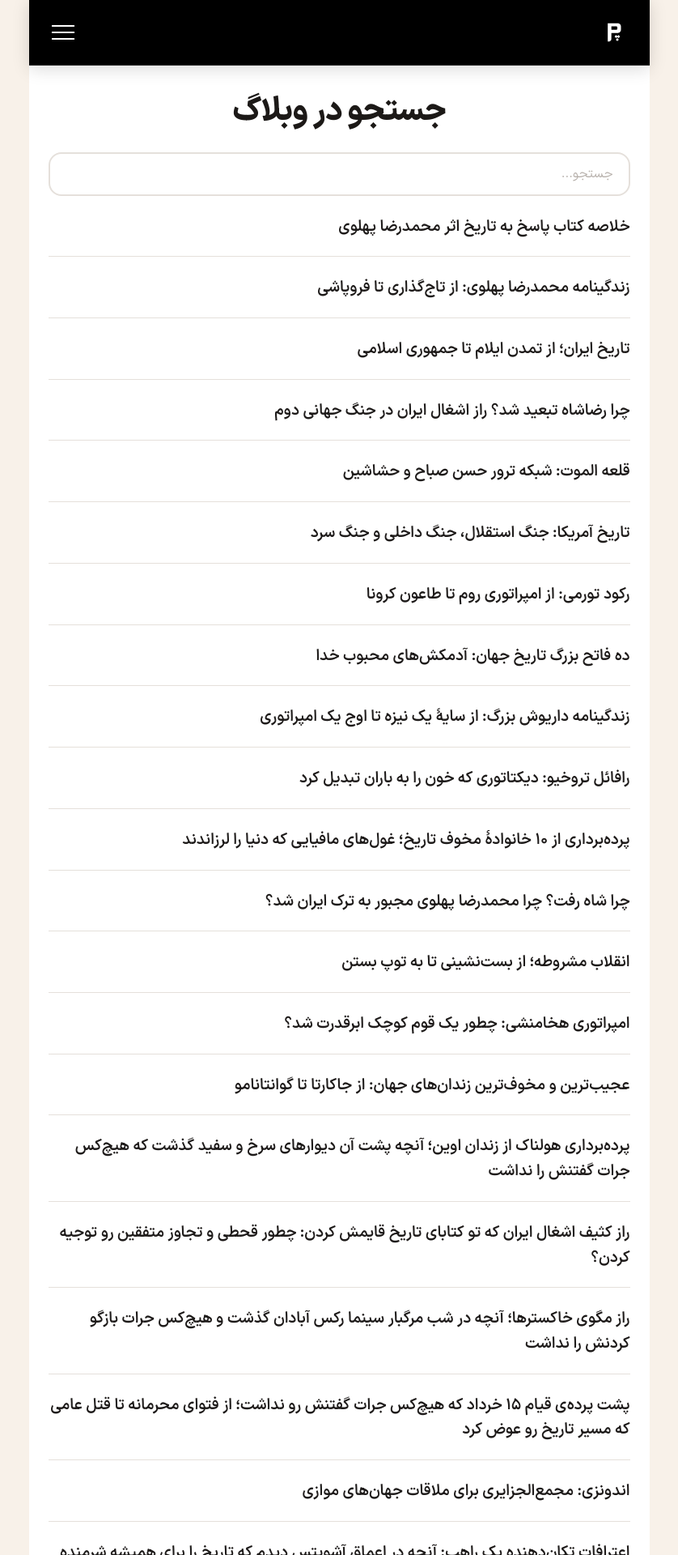
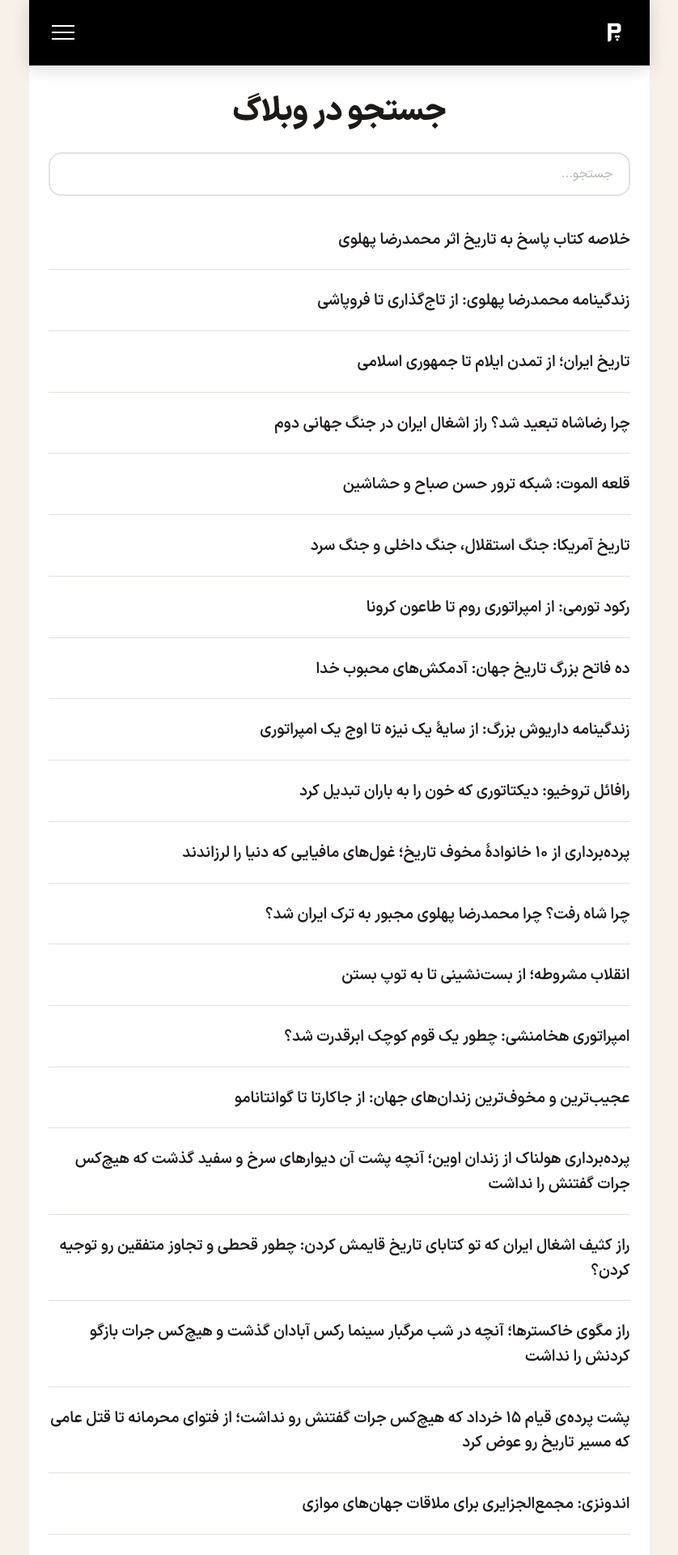
Before and after one commit to darkblog/darkblog.github.io, a Jekyll site: the page built from blog.html, in a window 1280 px wide. Shown: the top 1920 px of the page at 81% size, without its empty margins (221-1059 px from the left). Built offline with Jekyll 4.4.1, drawn with Linux system fonts in a browser that asks for light colours.

Commit message:
Update blog.html

```diff
--- a/blog.html
+++ b/blog.html
@@ -69,7 +69,7 @@ layout: none
     #menu-toggle:checked ~ .site-header .hamburger span:nth-child(3) { transform: rotate(-45deg) translate(6px, -6px); }
     .main-content { padding-top: calc(var(--header-height) + 2rem); padding-bottom: 2.5rem; padding-left: clamp(1rem, 3vw, 1.5rem); padding-right: clamp(1rem, 3vw, 1.5rem); background-color: white; font-size: inherit; }
     .page-title { font-size: clamp(1.8rem, 5vw, 2.5rem); font-weight: 800; line-height: 1.3; color: #1c1917; margin: 0 0 1.5rem 0; letter-spacing: -0.02em; text-align: center; }
-    .search-wrapper { margin-bottom: 1.5rem; max-width: 100%; margin-inline: auto; }
+    .search-wrapper { margin-bottom: 2.5rem; max-width: 100%; margin-inline: auto; }
     .search-box { width: 100%; padding: 0.8rem 1.2rem; font-size: 1rem; font-family: inherit; border: 2px solid #e5e0db; border-radius: 1rem; background-color: white; color: #1e1b1a; }
     .search-box:focus { outline: none; border-color: #0d9488; box-shadow: 0 0 0 3px rgba(13, 148, 136, 0.15); }
     .search-box::placeholder { color: #a8a09a; opacity: 0.8; }
```
